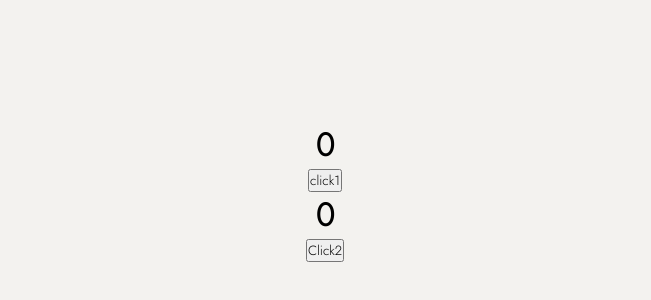
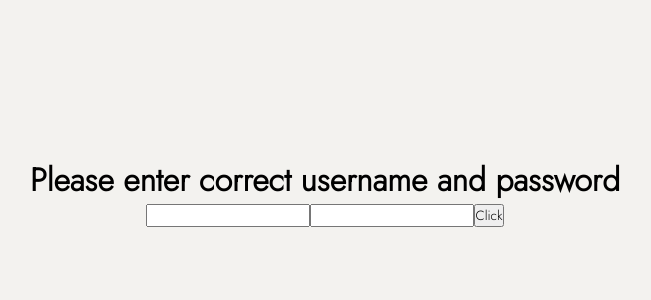
Before and after one commit to Ajit24/React_revision, a React (Create React App) app in the folder react-all/: page / in a window 1280 px wide. Shown: the part 208-508 px from the top of the page, without its empty margins (315-966 px from the left). Built offline with nearby package versions, Linux system fonts and the light colour scheme.

Commit message:
login page

```diff
--- a/react-all/src/App.js
+++ b/react-all/src/App.js
@@ -18,6 +18,7 @@ import FetchDataObj from './Component/FetchDataObj/FetchDataObj';
 import Timer from './Component/Timer/Timer';
 import WeatherApp from './Component/WeatherApp/WeatherApp';
 import Count2 from './Component/Count2/Count2';
+import Login from './Component/Login/Login';
 function App() {
   return (
     <div className="App">
@@ -42,8 +43,8 @@ function App() {
      {/* <FetchDataObj/> */}
      {/* <Timer/> */}
      {/* <WeatherApp/> */}
-     <Count2/>
-
+     {/* <Count2/> */}
+      <Login/>
     </div>
   );
 }
--- /dev/null
+++ b/react-all/src/Component/Login/Login.jsx
@@ -0,0 +1,31 @@
+import React, { useState } from "react";
+
+export default function Login() {
+  const [str1, setStr1] = useState("");
+  const [str2, setStr2] = useState("");
+  const [btn, setBtn] = useState(false);
+
+  const handleCahnge = (e) => {
+    setStr1(e.target.value);
+    //console.log(str1);
+  };
+  const handleCahnge2 = (e) => {
+    setStr2(e.target.value);
+     //console.log(str2);
+  };
+  const handleClick = () => {
+    if (str1 === "admin" && str2 === "admin") {
+      setBtn(true);
+    } else {
+      setBtn(false);
+    }
+}
+    return (
+      <>
+        {btn ? <h1>Welcome to the Home page</h1>:<h1>Please enter correct username and password</h1>}
+        <input type="text" onChange={handleCahnge}></input>
+        <input type="password" onChange={handleCahnge2}></input>
+        <button onClick={handleClick}>Click</button>
+      </>
+    );
+  };
```
